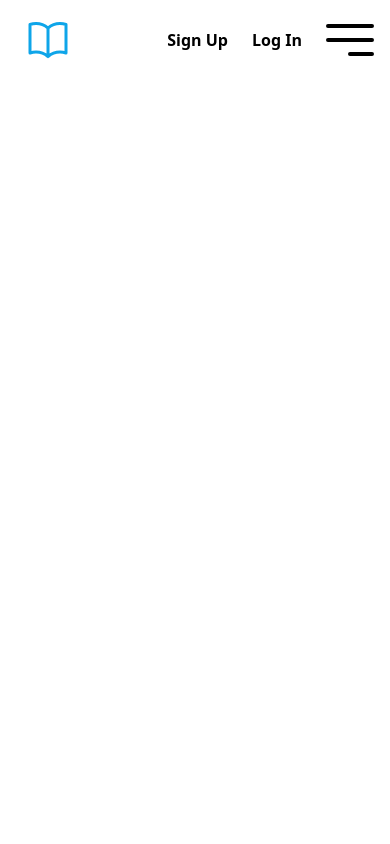
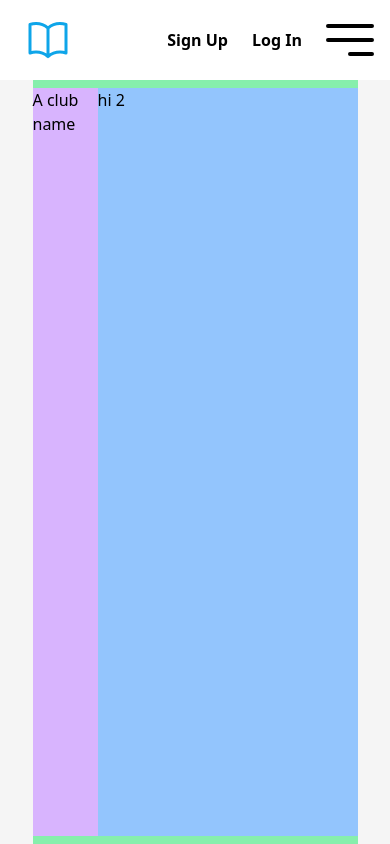
Before and after one commit to Thunder117/BookClub-App, a React (Create React App) app in the folder BookClubPlus/frontend/: page /clubs in a window 390 px wide. Built offline with nearby package versions, Linux system fonts and the light colour scheme.

Commit message:
First change into ClubPage

```diff
--- a/BookClubPlus/frontend/src/pages/BookPage.jsx
+++ b/BookClubPlus/frontend/src/pages/BookPage.jsx
@@ -66,9 +66,9 @@ const BookPage = () => {
     <>
         <NavBar showNav/>
 
-        <div className={`font-sans flex justify-center min-h-screen w-full pt-20 bg-neutral-100`}> {/* ALL */}
+        <div className="font-sans flex justify-center min-h-screen pt-20 bg-neutral-100"> {/* ALL */}
 
-            <div className={`flex flex-col md:w-4/6 w-5/6 py-2`}>
+            <div className="flex flex-col md:w-4/6 w-5/6 py-2">
 
             <>
                 <Link to={`/`} className="w-24 my-2 font-bold text-xl text-center">
--- a/BookClubPlus/frontend/src/pages/ClubsPage.jsx
+++ b/BookClubPlus/frontend/src/pages/ClubsPage.jsx
@@ -5,10 +5,35 @@ import NavBar from '../components/NavBar';
 const ClubsPage = () => {
 
     return (
+    <>
         <NavBar showNav/>
 
+        <div className="font-sans flex justify-center min-h-screen pt-20 bg-neutral-100"> {/* ALL */}
 
+            <div className="flex w-5/6 py-2 bg-green-300">
 
+                <div className="flex flex-col w-1/5 bg-purple-300"> {/* Left Column */}
+
+                    <div className=""> {/* Placeholders to actual components */}
+                        A club name
+                    </div>
+                    <div className=""> {/* Placeholders to actual components */}
+
+                    </div>
+                    <div className=""> {/* Placeholders to actual components */}
+
+                    </div>
+
+                </div>
+
+                <div className="w-4/5 bg-blue-300"> {/* Right Column */}
+                    hi 2
+                </div>
+
+            </div>
+
+        </div>
+    </>
     );
 };
 
```
